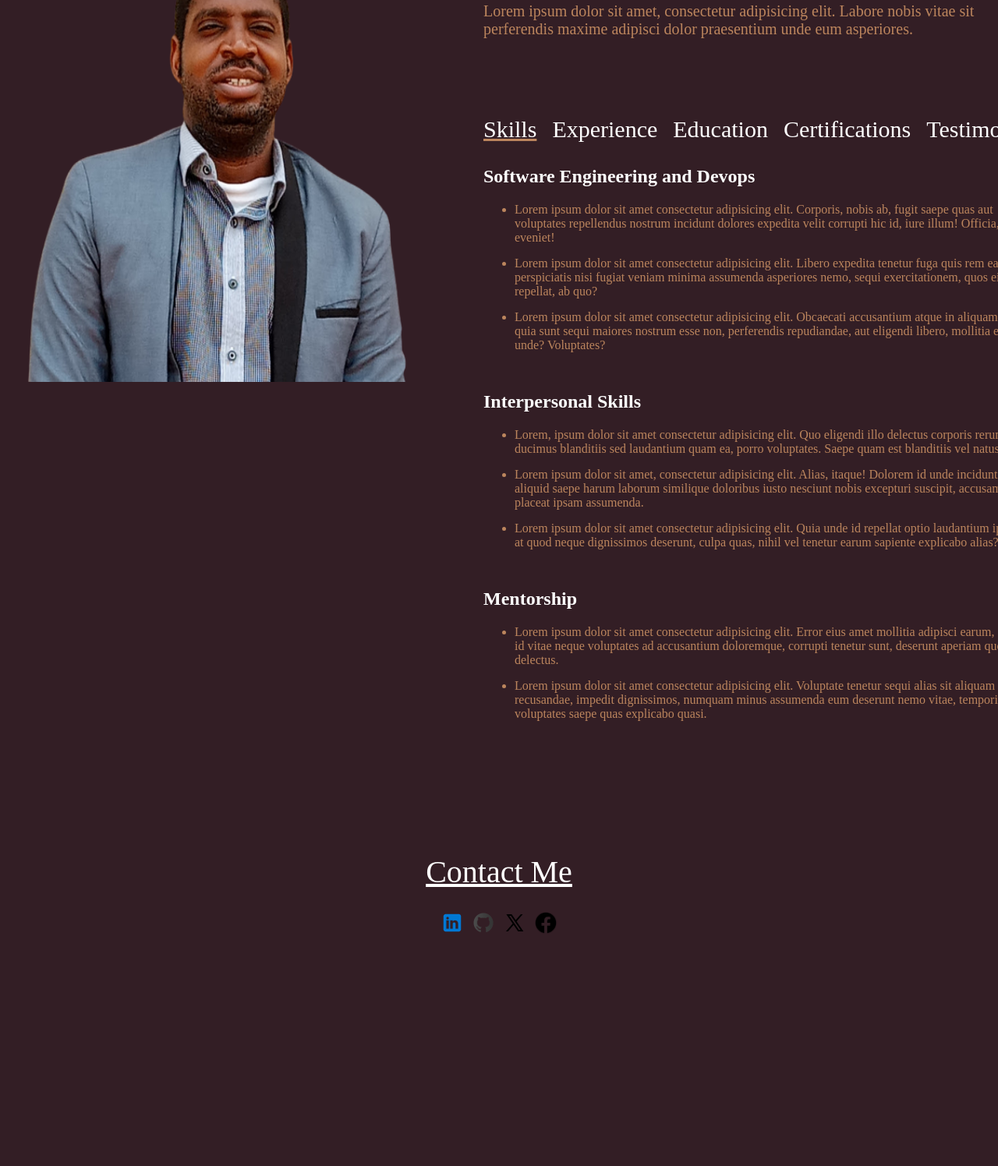
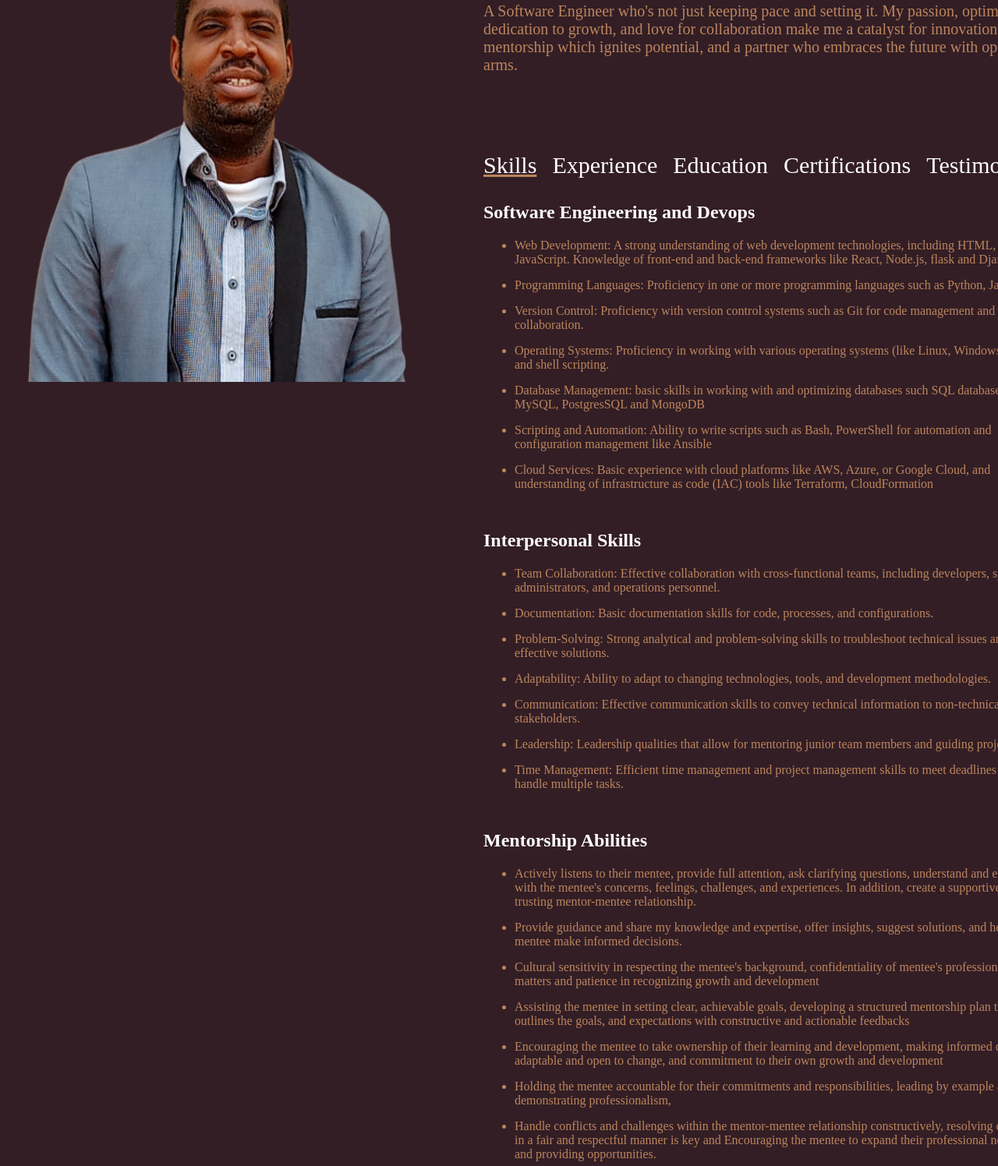
Before and after one commit to SamuelOkoduwa/alx_capstone_project, a plain HTML site: page about_me/about_me.html in a window 1280 px wide. Shown: the part 284-1780 px from the top of the page at 78% size. Before the commit the page ends 1493 px from the top, so only its background shows below. Drawn offline with Linux system fonts and the light colour scheme.

Commit message:
about me skills content

```diff
--- a/about_me/about_me.html
+++ b/about_me/about_me.html
@@ -42,7 +42,7 @@
 				<!-- About Me -->
 				<div class="about_me-description">
 					<h1>About Me</h1>
-					<p>Lorem ipsum dolor sit amet, consectetur adipisicing elit. Labore nobis vitae sit perferendis maxime adipisci dolor praesentium unde eum asperiores.</p>
+					<p>A Software Engineer who's not just keeping pace and setting it. My passion, optimism, dedication to growth, and love for collaboration make me a catalyst for innovation, mentorship which ignites potential, and a partner who embraces the future with open arms.</p>
 				</div>
 				<!-- About Me Navigation bar -->
 				<nav>
@@ -60,38 +60,79 @@
 					<h2>Software Engineering and Devops</h2>
 				<ul>
 					<li>
-						Lorem ipsum dolor sit amet consectetur adipisicing elit. Corporis, nobis ab, fugit saepe quas aut voluptates repellendus nostrum incidunt dolores expedita velit corrupti hic id, iure illum! Officia, repellat eveniet!
+						Web Development: A strong understanding of web development technologies, including HTML, CSS, and JavaScript. Knowledge of front-end and back-end frameworks like React, Node.js, flask and Django.
 					</li>
 					<li>
-						Lorem ipsum dolor sit amet consectetur adipisicing elit. Libero expedita tenetur fuga quis rem earum perspiciatis nisi fugiat veniam minima assumenda asperiores nemo, sequi exercitationem, quos eius repellat, ab quo?
+						Programming Languages: Proficiency in one or more programming languages such as Python, JavaScript.
 					</li>
 					<li>
-						Lorem ipsum dolor sit amet consectetur adipisicing elit. Obcaecati accusantium atque in aliquam vitae quia sunt sequi maiores nostrum esse non, perferendis repudiandae, aut eligendi libero, mollitia enim unde? Voluptates?
+						Version Control: Proficiency with version control systems such as Git for code management and collaboration.
 					</li>
+					<li>
+						Operating Systems: Proficiency in working with various operating systems (like Linux, Windows Mac) and shell scripting.
+					</li>
+					<li>
+						Database Management: basic skills in working with and optimizing databases such SQL databases like MySQL, PostgresSQL and MongoDB
+					</li>
+					<li>
+						Scripting and Automation: Ability to write scripts such as Bash, PowerShell for automation and configuration management like Ansible
+					</li>
+					<li>
+						Cloud Services: Basic experience with cloud platforms like AWS, Azure, or Google Cloud, and understanding of infrastructure as code (IAC) tools like Terraform, CloudFormation
+					</li>
+
 				</ul>
 				</div>
 				<!-- Interpersonal Skills -->
 				<div class="skill">
 					<h2>Interpersonal Skills</h2>
 				<ul>
-					<li>Lorem, ipsum dolor sit amet consectetur adipisicing elit. Quo eligendi illo delectus corporis rerum ex ducimus blanditiis sed laudantium quam ea, porro voluptates. Saepe quam est blanditiis vel natus quas!</li>
-					<li>
-						Lorem ipsum dolor sit amet, consectetur adipisicing elit. Alias, itaque! Dolorem id unde incidunt esse aliquid saepe harum laborum similique doloribus iusto nesciunt nobis excepturi suscipit, accusamus placeat ipsam assumenda.
+					<li>Team Collaboration: Effective collaboration with cross-functional teams, including developers, system administrators, and operations personnel.
 					</li>
 					<li>
-						Lorem ipsum dolor sit amet consectetur adipisicing elit. Quia unde id repellat optio laudantium ipsa error at quod neque dignissimos deserunt, culpa quas, nihil vel tenetur earum sapiente explicabo alias?
+						Documentation: Basic documentation skills for code, processes, and configurations.
+					</li>
+					<li>
+						Problem-Solving: Strong analytical and problem-solving skills to troubleshoot technical issues and design effective solutions.
+					</li>
+					<li>
+						Adaptability: Ability to adapt to changing technologies, tools, and development methodologies.
+					</li>
+					<li>
+						Communication: Effective communication skills to convey technical information to non-technical stakeholders.
+					</li>
+					<li>
+						Leadership: Leadership qualities that allow for mentoring junior team members and guiding projects.
+					</li>
+					<li>
+						Time Management: Efficient time management and project management skills to meet deadlines and handle multiple tasks.
 					</li>
 				</ul>
 				</div>
 				<!-- Mentorship Skills -->
 				<div class="skill">
-					<h2>Mentorship</h2>
+					<h2>Mentorship Abilities</h2>
 					<ul>
 						<li>
-							Lorem ipsum dolor sit amet consectetur adipisicing elit. Error eius amet mollitia adipisci earum, et quod id vitae neque voluptates ad accusantium doloremque, corrupti tenetur sunt, deserunt aperiam quo delectus.
+							Actively listens to their mentee, provide full attention, ask clarifying questions, understand and empathize with the mentee's concerns, feelings, challenges, and experiences. In addition,  create a supportive and trusting mentor-mentee relationship.
 						</li>
 						<li>
-							Lorem ipsum dolor sit amet consectetur adipisicing elit. Voluptate tenetur sequi alias sit aliquam recusandae, impedit dignissimos, numquam minus assumenda eum deserunt nemo vitae, temporibus voluptates saepe quas explicabo quasi.
+							Provide guidance and share my knowledge and expertise, offer insights, suggest solutions, and help the mentee make informed decisions.
+						</li>
+						<li>
+							Cultural sensitivity in respecting the mentee's background, confidentiality of mentee's professional matters and patience in recognizing growth and development
+						</li>
+						<li>
+							Assisting the mentee in setting clear, achievable goals, developing a structured mentorship plan that outlines the goals, and expectations with constructive and actionable feedbacks
+						</li>
+						<li>
+							Encouraging the mentee to take ownership of their learning and development, making informed decisions,  adaptable and open to change, and commitment to their own growth and development
+						</li>
+						<li>
+							Holding the mentee accountable for their commitments and responsibilities, leading by example and demonstrating professionalism,
+						</li>
+						<li>
+							Handle conflicts and challenges within the mentor-mentee relationship constructively, resolving conflicts in a fair and respectful manner is key and Encouraging the mentee to expand their professional network and providing opportunities.
 						</li>
 					</ul>
 				</div>
```
